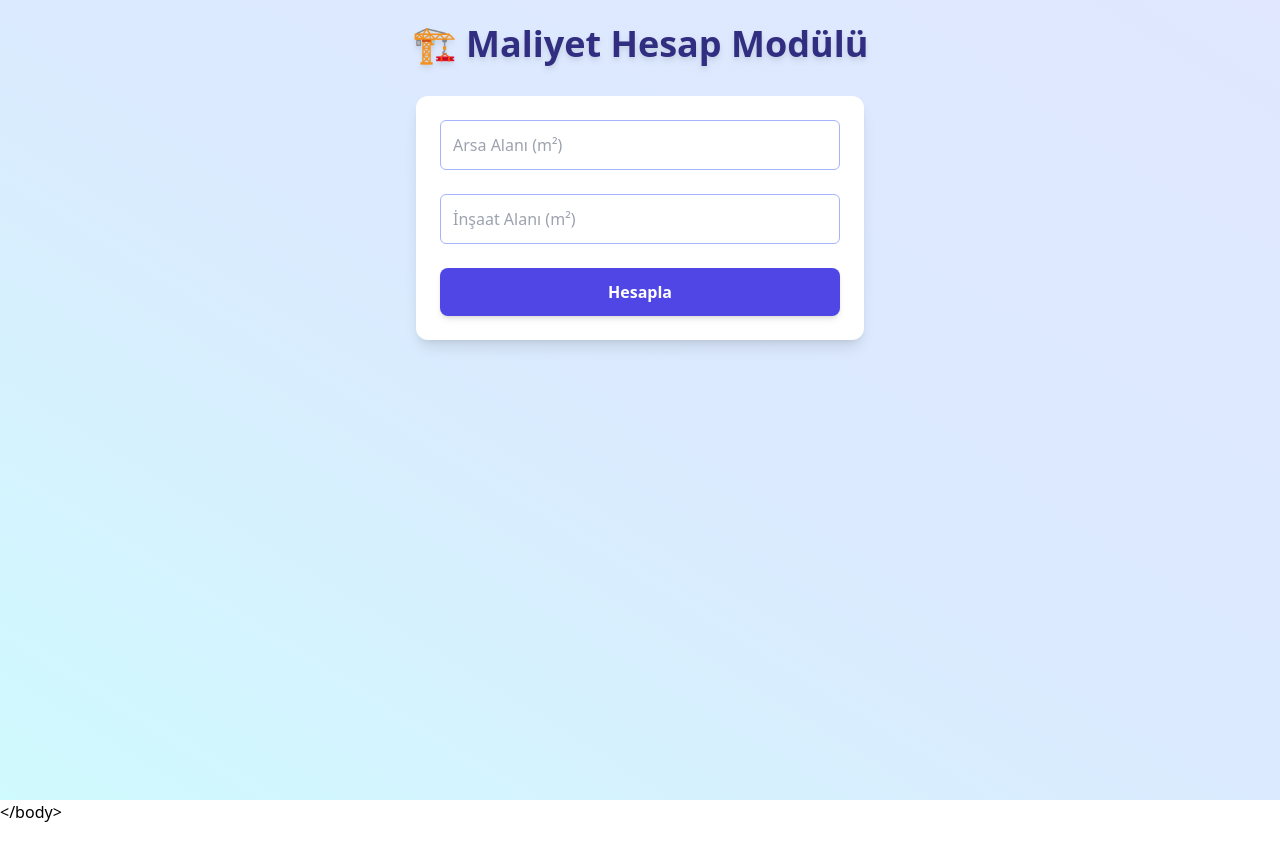
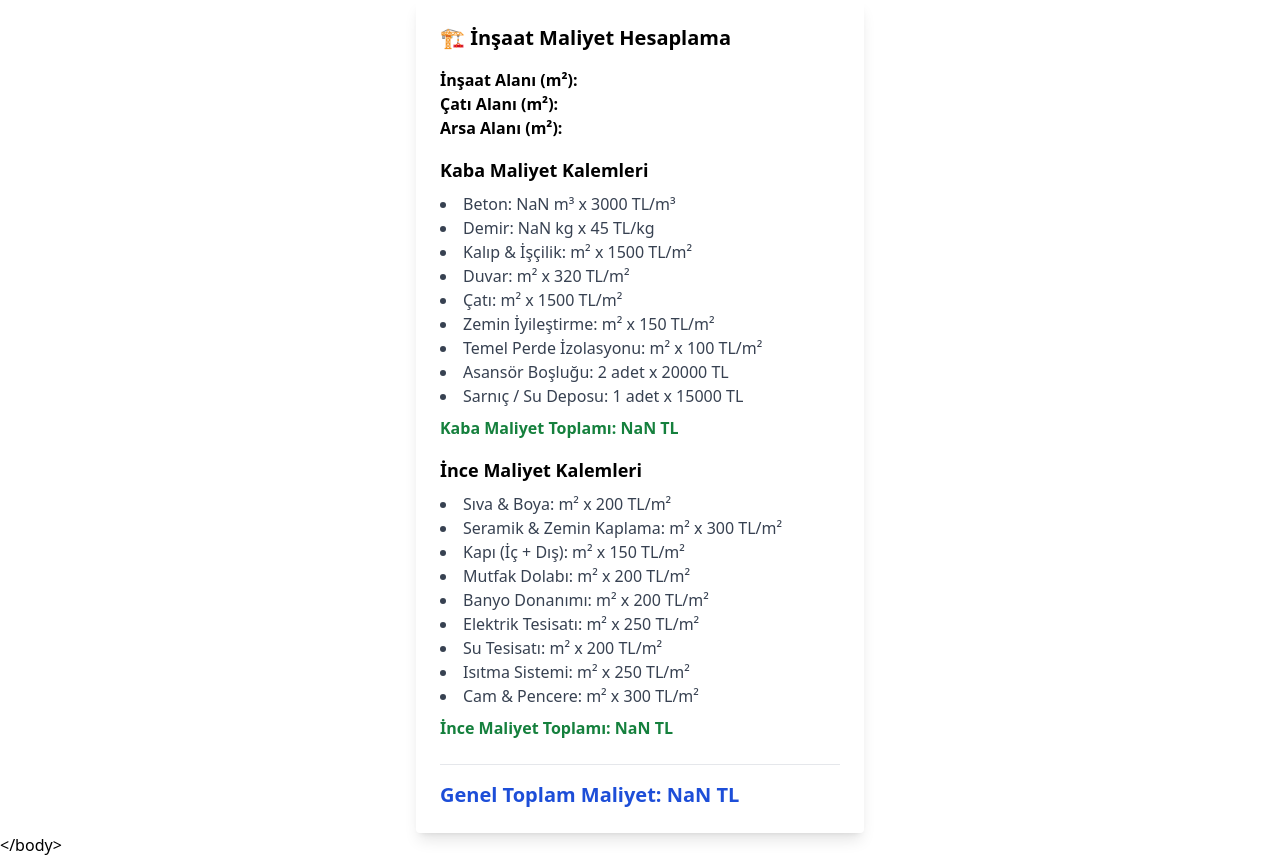
Before and after one commit to hasaannn327-source/Maliyet-hesab, a React (Create React App) app: page / in a window 1280 px wide. Before the commit the page ends 824 px from the top, so only its background shows below. Built offline with nearby package versions, Linux system fonts and the light colour scheme; the HTML template or start-up script is replaced by a standard one.

Commit message:
Update App.js

```diff
--- a/src/App.js
+++ b/src/App.js
@@ -1,283 +1,111 @@
 import React, { useState } from "react";
 
-export default function App() {
-  const [arsaM2, setArsaM2] = useState("");
-  const [insaatM2, setInsaatM2] = useState("");
-  const [sonuc, setSonuc] = useState(null);
-  const [showPopup, setShowPopup] = useState(false);
+export default function MaliyetModulu({ insaatAlani, catiAlani, arsaAlani }) {
+  // --- SABİT BİRİM FİYATLAR ---
+  const birimFiyat = {
+    beton: 3000,
+    demir: 45,
+    kalipIscilik: 1500,
+    duvar: 320,
+    cati: 1500,
+    zeminIyilestirme: 150,
+    temelPerdeIzolasyon: 100,
+    asansorBoslugu: 20000,
+    sarnic: 15000,
 
-  const hesaplaMaliyet = () => {
-    const a = parseFloat(arsaM2);
-    const i = parseFloat(insaatM2);
-    if (isNaN(a) || isNaN(i)) {
-      setSonuc(null);
-      setShowPopup(false);
-      return;
-    }
-
-    // Beton
-    const betonM3 = i * 0.35;
-    const betonFiyat = betonM3 * 3000;
-
-    // Demir
-    const demirTon = i * 0.04;
-    const demirFiyat = demirTon * 27000;
-
-    // Kalıp/Demir işçilik
-    const kalipDemirIscilik = i * 1500;
-
-    // Çatı
-    const cati = i * 1500;
-
-    // Duvar
-    const duvarM2 = i - i * 0.2;
-    const duvarFiyat = duvarM2 * 250;
-
-    // Alçı-Sıva-Boya
-    const alciBoyaSivaM2 = duvarM2 * 3;
-    const alciBoyaSivaFiyat = alciBoyaSivaM2 * 350;
-
-    // Mekanik Tesisat
-    const mekanik = duvarM2 * 500;
-
-    // Zemin Kaplama
-    const zeminKaplama = i * 0.6 * 1200;
-
-    // Doğrama
-    const ortalamaDaireM2 = 100;
-    const daireSayisi = Math.ceil(i / ortalamaDaireM2);
-    const pencereAdet = daireSayisi * 6;
-    const kapiAdet = daireSayisi * 5;
-    const celikKapiAdet = daireSayisi;
-    const dogramaFiyat = pencereAdet * 7000 + kapiAdet * 10000 + celikKapiAdet * 25000;
-
-    // Dış Cephe
-    const disCepheM2 = i / 6.25;
-    const disCepheFiyat = disCepheM2 * 2200;
-
-    // İnşaat Öncesi Giderler
-    const oncesiGider = i * 300;
-
-    // Banyo + Mutfak Montaj Malzemesi
-    const banyoSayisi = Math.ceil(i / 100);
-    const montajFiyat = banyoSayisi * 15000;
-
-    // Kat Sayısı ve Asansör
-    const katSayisi = Math.ceil(i / a / 0.4);
-    const asansorAdet = Math.ceil(katSayisi / 4);
-    const asansorFiyat = asansorAdet * 350000;
-
-    // Peyzaj
-    const peyzajAlan = a * 0.2;
-    const peyzajFiyat = peyzajAlan * 300;
-
-    // Öngörülmeyen Giderler ve Personel
-    const ongorulmayanGiderler = 1000000;
-
-    // Resmi İşlemler
-    const resmiIslemler = 30000;
-
-    // Toplam
-    const toplam =
-      betonFiyat +
-      demirFiyat +
-      kalipDemirIscilik +
-      cati +
-      duvarFiyat +
-      alciBoyaSivaFiyat +
-      mekanik +
-      zeminKaplama +
-      dogramaFiyat +
-      disCepheFiyat +
-      oncesiGider +
-      montajFiyat +
-      asansorFiyat +
-      peyzajFiyat +
-      ongorulmayanGiderler +
-      resmiIslemler;
-
-    // %5 hata payı
-    const hataPayi = toplam * 0.05;
-    const toplamHataPayli = toplam + hataPayi;
-
-    setSonuc({
-      betonFiyat,
-      demirFiyat,
-      kalipDemirIscilik,
-      cati,
-      duvarFiyat,
-      alciBoyaSivaFiyat,
-      mekanik,
-      zeminKaplama,
-      dogramaFiyat,
-      disCepheFiyat,
-      oncesiGider,
-      montajFiyat,
-      asansorFiyat,
-      peyzajFiyat,
-      ongorulmayanGiderler,
-      resmiIslemler,
-      toplam,
-      toplamHataPayli,
-    });
-    setShowPopup(true);
+    sivaBoya: 200,
+    seramikZemin: 300,
+    kapi: 150,
+    mutfakDolabi: 200,
+    banyo: 200,
+    elektrik: 250,
+    suTesisati: 200,
+    isitma: 250,
+    camPencere: 300,
   };
 
+  // --- KABA MALİYET HESABI ---
+  const kabaMaliyet =
+    insaatAlani * 0.35 * birimFiyat.beton +
+    insaatAlani * 40 * birimFiyat.demir +
+    insaatAlani * birimFiyat.kalipIscilik +
+    insaatAlani * birimFiyat.duvar +
+    catiAlani * birimFiyat.cati +
+    arsaAlani * birimFiyat.zeminIyilestirme +
+    insaatAlani * birimFiyat.temelPerdeIzolasyon +
+    2 * birimFiyat.asansorBoslugu + // 2 adet asansör sabit
+    1 * birimFiyat.sarnic; // 1 adet sarnıç sabit
+
+  // --- İNCE MALİYET HESABI ---
+  const inceMaliyet =
+    insaatAlani * birimFiyat.sivaBoya +
+    insaatAlani * birimFiyat.seramikZemin +
+    insaatAlani * birimFiyat.kapi +
+    insaatAlani * birimFiyat.mutfakDolabi +
+    insaatAlani * birimFiyat.banyo +
+    insaatAlani * birimFiyat.elektrik +
+    insaatAlani * birimFiyat.suTesisati +
+    insaatAlani * birimFiyat.isitma +
+    insaatAlani * birimFiyat.camPencere;
+
+  // --- TOPLAM MALİYET ---
+  const toplamMaliyet = kabaMaliyet + inceMaliyet;
+
   return (
-    <div className="min-h-screen bg-gradient-to-tr from-cyan-100 via-blue-100 to-indigo-100 p-6 flex flex-col items-center">
-      <h1 className="text-4xl font-extrabold mb-8 text-indigo-900 drop-shadow-md">
-        🏗️ Maliyet Hesap Modülü
-      </h1>
+    <div className="p-6 max-w-md mx-auto bg-white rounded shadow-lg">
+      <h2 className="text-xl font-bold mb-4">🏗️ İnşaat Maliyet Hesaplama</h2>
 
-      <div className="w-full max-w-md bg-white rounded-xl shadow-lg p-6 space-y-6">
-        <input
-          type="number"
-          placeholder="Arsa Alanı (m²)"
-          value={arsaM2}
-          onChange={(e) => setArsaM2(e.target.value)}
-          className="w-full p-3 rounded-md border border-indigo-300 focus:outline-none focus:ring-2 focus:ring-indigo-500 transition"
-        />
-        <input
-          type="number"
-          placeholder="İnşaat Alanı (m²)"
-          value={insaatM2}
-          onChange={(e) => setInsaatM2(e.target.value)}
-          className="w-full p-3 rounded-md border border-indigo-300 focus:outline-none focus:ring-2 focus:ring-indigo-500 transition"
-        />
-
-        <button
-          onClick={hesaplaMaliyet}
-          className="w-full bg-indigo-600 hover:bg-indigo-700 text-white font-bold py-3 rounded-lg shadow-md transition"
-        >
-          Hesapla
-        </button>
+      <div className="mb-4">
+        <div>
+          <span className="font-semibold">İnşaat Alanı (m²): </span> {insaatAlani}
+        </div>
+        <div>
+          <span className="font-semibold">Çatı Alanı (m²): </span> {catiAlani}
+        </div>
+        <div>
+          <span className="font-semibold">Arsa Alanı (m²): </span> {arsaAlani}
+        </div>
       </div>
 
-      {showPopup && sonuc && (
-        <div className="fixed inset-0 bg-black bg-opacity-80 flex flex-col justify-center items-center z-50 px-4">
-          <div className="bg-white rounded-xl p-8 max-w-sm w-full text-center shadow-xl animate-fadeIn">
-            <h2 className="text-3xl font-bold mb-6 text-indigo-900">
-              Toplam Maliyet
-            </h2>
-            <p className="text-5xl font-extrabold mb-8 text-indigo-700">
-              {sonuc.toplamHataPayli.toLocaleString()} TL
-            </p>
-            <button
-              onClick={() => setShowPopup(false)}
-              className="bg-indigo-600 hover:bg-indigo-700 text-white font-bold py-3 px-8 rounded-lg shadow-md transition"
-            >
-              Okey
-            </button>
-          </div>
+      <div className="mb-4">
+        <h3 className="text-lg font-semibold mb-2">Kaba Maliyet Kalemleri</h3>
+        <ul className="list-disc list-inside text-gray-700">
+          <li>Beton: {(insaatAlani * 0.35).toFixed(2)} m³ x {birimFiyat.beton} TL/m³</li>
+          <li>Demir: {(insaatAlani * 40).toFixed(2)} kg x {birimFiyat.demir} TL/kg</li>
+          <li>Kalıp & İşçilik: {insaatAlani} m² x {birimFiyat.kalipIscilik} TL/m²</li>
+          <li>Duvar: {insaatAlani} m² x {birimFiyat.duvar} TL/m²</li>
+          <li>Çatı: {catiAlani} m² x {birimFiyat.cati} TL/m²</li>
+          <li>Zemin İyileştirme: {arsaAlani} m² x {birimFiyat.zeminIyilestirme} TL/m²</li>
+          <li>Temel Perde İzolasyonu: {insaatAlani} m² x {birimFiyat.temelPerdeIzolasyon} TL/m²</li>
+          <li>Asansör Boşluğu: 2 adet x {birimFiyat.asansorBoslugu} TL</li>
+          <li>Sarnıç / Su Deposu: 1 adet x {birimFiyat.sarnic} TL</li>
+        </ul>
+        <div className="mt-2 font-semibold text-green-700">
+          Kaba Maliyet Toplamı: {kabaMaliyet.toLocaleString()} TL
         </div>
-      )}
+      </div>
 
-      {!showPopup && sonuc && (
-        <div className="w-full max-w-md mt-10 bg-white rounded-xl shadow-lg p-6 space-y-4 animate-slideUp">
-          <div className="bg-indigo-50 rounded-md p-3 shadow-inner">
-            <h2 className="font-semibold mb-2 text-indigo-900">📄 İnşaat Öncesi Giderler</h2>
-            <p>🔹 Maliyet: {sonuc.oncesiGider.toLocaleString()} TL</p>
-          </div>
+      <div>
+        <h3 className="text-lg font-semibold mb-2">İnce Maliyet Kalemleri</h3>
+        <ul className="list-disc list-inside text-gray-700">
+          <li>Sıva & Boya: {insaatAlani} m² x {birimFiyat.sivaBoya} TL/m²</li>
+          <li>Seramik & Zemin Kaplama: {insaatAlani} m² x {birimFiyat.seramikZemin} TL/m²</li>
+          <li>Kapı (İç + Dış): {insaatAlani} m² x {birimFiyat.kapi} TL/m²</li>
+          <li>Mutfak Dolabı: {insaatAlani} m² x {birimFiyat.mutfakDolabi} TL/m²</li>
+          <li>Banyo Donanımı: {insaatAlani} m² x {birimFiyat.banyo} TL/m²</li>
+          <li>Elektrik Tesisatı: {insaatAlani} m² x {birimFiyat.elektrik} TL/m²</li>
+          <li>Su Tesisatı: {insaatAlani} m² x {birimFiyat.suTesisati} TL/m²</li>
+          <li>Isıtma Sistemi: {insaatAlani} m² x {birimFiyat.isitma} TL/m²</li>
+          <li>Cam & Pencere: {insaatAlani} m² x {birimFiyat.camPencere} TL/m²</li>
+        </ul>
+        <div className="mt-2 font-semibold text-green-700">
+          İnce Maliyet Toplamı: {inceMaliyet.toLocaleString()} TL
+        </div>
+      </div>
 
-          <div className="bg-indigo-50 rounded-md p-3 shadow-inner">
-            <h2 className="font-semibold mb-2 text-indigo-900">🧱 Beton</h2>
-            <p>🔹 Maliyet: {sonuc.betonFiyat.toLocaleString()} TL</p>
-          </div>
-
-          <div className="bg-indigo-50 rounded-md p-3 shadow-inner">
-            <h2 className="font-semibold mb-2 text-indigo-900">🔩 Demir</h2>
-            <p>🔹 Maliyet: {sonuc.demirFiyat.toLocaleString()} TL</p>
-          </div>
-
-          <div className="bg-indigo-50 rounded-md p-3 shadow-inner">
-            <h2 className="font-semibold mb-2 text-indigo-900">👷 Kalıp/Demir İşçilik</h2>
-            <p>🔹 Maliyet: {sonuc.kalipDemirIscilik.toLocaleString()} TL</p>
-          </div>
-
-          <div className="bg-indigo-50 rounded-md p-3 shadow-inner">
-            <h2 className="font-semibold mb-2 text-indigo-900">🏠 Çatı</h2>
-            <p>🔹 Maliyet: {sonuc.cati.toLocaleString()} TL</p>
-          </div>
-
-          <div className="bg-indigo-50 rounded-md p-3 shadow-inner">
-            <h2 className="font-semibold mb-2 text-indigo-900">🧱 Duvar</h2>
-            <p>🔹 Maliyet: {sonuc.duvarFiyat.toLocaleString()} TL</p>
-          </div>
-
-          <div className="bg-indigo-50 rounded-md p-3 shadow-inner">
-            <h2 className="font-semibold mb-2 text-indigo-900">🎨 Alçı - Sıva - Boya</h2>
-            <p>🔹 Maliyet: {sonuc.alciBoyaSivaFiyat.toLocaleString()} TL</p>
-          </div>
-
-          <div className="bg-indigo-50 rounded-md p-3 shadow-inner">
-            <h2 className="font-semibold mb-2 text-indigo-900">🚿 Mekanik Tesisat</h2>
-            <p>🔹 Maliyet: {sonuc.mekanik.toLocaleString()} TL</p>
-          </div>
-
-          <div className="bg-indigo-50 rounded-md p-3 shadow-inner">
-            <h2 className="font-semibold mb-2 text-indigo-900">🧼 Zemin Kaplama</h2>
-            <p>🔹 Maliyet: {sonuc.zeminKaplama.toLocaleString()} TL</p>
-          </div>
-
-          <div className="bg-indigo-50 rounded-md p-3 shadow-inner">
-            <h2 className="font-semibold mb-2 text-indigo-900">🚪 Doğrama (Pencere, Kapı, Çelik Kapı)</h2>
-            <p>🔹 Maliyet: {sonuc.dogramaFiyat.toLocaleString()} TL</p>
-          </div>
-
-          <div className="bg-indigo-50 rounded-md p-3 shadow-inner">
-            <h2 className="font-semibold mb-2 text-indigo-900">🏢 Dış Cephe</h2>
-            <p>🔹 Maliyet: {sonuc.disCepheFiyat.toLocaleString()} TL</p>
-          </div>
-
-          <div className="bg-indigo-50 rounded-md p-3 shadow-inner">
-            <h2 className="font-semibold mb-2 text-indigo-900">🛁 Banyo + Mutfak Donanımı (Montaj Malzemesi Dahil)</h2>
-            <p>🔹 Maliyet: {sonuc.montajFiyat.toLocaleString()} TL</p>
-          </div>
-
-          <div className="bg-indigo-50 rounded-md p-3 shadow-inner">
-            <h2 className="font-semibold mb-2 text-indigo-900">🚀 Asansör</h2>
-            <p>🔹 Maliyet: {sonuc.asansorFiyat.toLocaleString()} TL</p>
-          </div>
-
-          <div className="bg-indigo-50 rounded-md p-3 shadow-inner">
-            <h2 className="font-semibold mb-2 text-indigo-900">🌿 Peyzaj / Çevre Düzenlemesi</h2>
-            <p>🔹 Maliyet: {sonuc.peyzajFiyat.toLocaleString()} TL</p>
-          </div>
-
-          <div className="bg-indigo-50 rounded-md p-3 shadow-inner">
-            <h2 className="font-semibold mb-2 text-indigo-900">💼 Öngörülmeyen Giderler ve Personel Ödemeleri</h2>
-            <p>🔹 Maliyet: {sonuc.ongorulmayanGiderler.toLocaleString()} TL</p>
-          </div>
-
-          <div className="bg-indigo-50 rounded-md p-3 shadow-inner">
-            <h2 className="font-semibold mb-2 text-indigo-900">🏛️ Resmi İşlemler</h2>
-            <p>🔹 Maliyet: {sonuc.resmiIslemler.toLocaleString()} TL</p>
-          </div>
-
-          <hr className="border-indigo-300" />
-
-          <p className="font-bold text-xl text-center text-indigo-900">
-            Toplam Maliyet (Hata Payı %5 dahil): {sonuc.toplamHataPayli.toLocaleString()} TL
-          </p>
-        </div>
-      )}
-
-      <style>{`
-        @keyframes fadeIn {
-          from {opacity: 0; transform: translateY(10px);}
-          to {opacity: 1; transform: translateY(0);}
-        }
-        @keyframes slideUp {
-          from {opacity: 0; transform: translateY(30px);}
-          to {opacity: 1; transform: translateY(0);}
-        }
-        .animate-fadeIn {
-          animation: fadeIn 0.3s ease forwards;
-        }
-        .animate-slideUp {
-          animation: slideUp 0.3s ease forwards;
-        }
-      `}</style>
+      <div className="mt-6 text-xl font-bold border-t pt-4 text-blue-700">
+        Genel Toplam Maliyet: {toplamMaliyet.toLocaleString()} TL
+      </div>
     </div>
   );
-        }
+}
```
